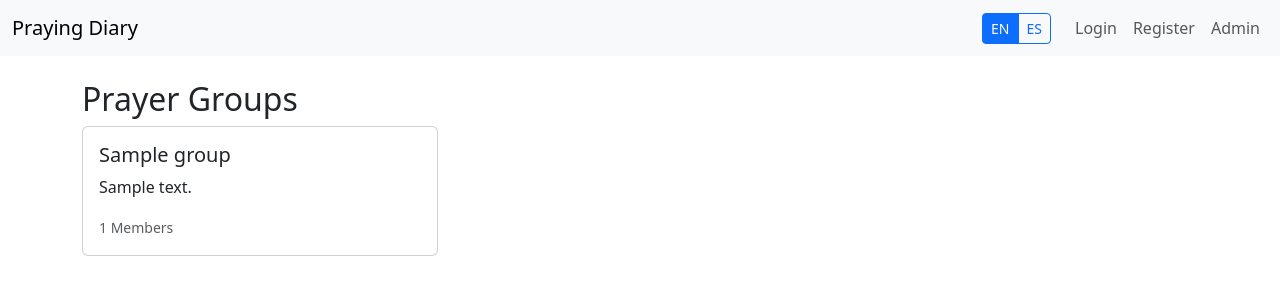
After one commit to arm00pv/pray, a Flask app: page /groups/ in a window 1280 px wide. The commit adds this page. Shown: the top 300 px of the page. Run offline with Flask 3, Linux system fonts and the light colour scheme; tables that the repository leaves empty hold one stand-in row (values such as "Sample post").

```diff
--- a/app.py
+++ b/app.py
@@ -14,6 +14,8 @@ from routes.community_routes import community_bp
 from routes.language_routes import language_bp
 from routes.notification_routes import notification_bp
 from routes.gratitude_routes import gratitude_bp
+from routes.testimony_routes import testimony_bp
+from routes.group_routes import group_bp
 from apscheduler.schedulers.background import BackgroundScheduler
 import os
 import logging
@@ -59,6 +61,8 @@ def create_app():
     app.register_blueprint(language_bp)
     app.register_blueprint(notification_bp)
     app.register_blueprint(gratitude_bp)
+    app.register_blueprint(testimony_bp)
+    app.register_blueprint(group_bp)
 
     # Scheduler
     # Only run scheduler if not in debug/reloader mode to avoid duplicates
--- a/routes/admin_routes.py
+++ b/routes/admin_routes.py
@@ -17,6 +17,9 @@ def dashboard():
     # Metrics: Most mentioned petitions
     top_tags = Tag.query.order_by(Tag.count.desc()).limit(10).all()
 
+    # Metrics: Flagged entries count
+    flagged_count = PrayerEntry.query.filter(PrayerEntry.flag_count > 0).count()
+
     # Metrics: IP locations
     # Get all entries with geo data
     entries = PrayerEntry.query.filter(PrayerEntry.geolocation_data != None).all()
@@ -35,7 +38,7 @@ def dashboard():
         except:
             pass
 
-    return render_template('admin_dashboard.html', top_tags=top_tags, locations=locations)
+    return render_template('admin_dashboard.html', top_tags=top_tags, locations=locations, flagged_count=flagged_count)
 
 @admin_bp.route('/dashboard/flagged')
 def flagged_entries():
--- /dev/null
+++ b/routes/group_routes.py
@@ -0,0 +1,48 @@
+from flask import Blueprint, render_template, redirect, url_for, flash, request
+from flask_login import login_required, current_user
+from models import PrayerGroup
+from extensions import db
+
+group_bp = Blueprint('group', __name__, url_prefix='/groups')
+
+@group_bp.route('/')
+def index():
+    groups = PrayerGroup.query.order_by(PrayerGroup.created_at.desc()).all()
+    return render_template('groups.html', groups=groups)
+
+@group_bp.route('/create', methods=['POST'])
+@login_required
+def create_group():
+    name = request.form.get('name')
+    description = request.form.get('description')
+
+    if not name:
+        flash('Group name is required.')
+        return redirect(url_for('group.index'))
+
+    group = PrayerGroup(name=name, description=description, created_by=current_user.id)
+    group.members.append(current_user)
+    db.session.add(group)
+    db.session.commit()
+    flash('Prayer group created.')
+    return redirect(url_for('group.index'))
+
+@group_bp.route('/join/<int:group_id>', methods=['POST'])
+@login_required
+def join_group(group_id):
+    group = PrayerGroup.query.get_or_404(group_id)
+    if current_user not in group.members:
+        group.members.append(current_user)
+        db.session.commit()
+        flash(f'Joined group {group.name}.')
+    return redirect(url_for('group.index'))
+
+@group_bp.route('/leave/<int:group_id>', methods=['POST'])
+@login_required
+def leave_group(group_id):
+    group = PrayerGroup.query.get_or_404(group_id)
+    if current_user in group.members:
+        group.members.remove(current_user)
+        db.session.commit()
+        flash(f'Left group {group.name}.')
+    return redirect(url_for('group.index'))
--- a/templates/base.html
+++ b/templates/base.html
@@ -54,6 +54,8 @@
                         {% else %}
                              <li class="nav-item"><a class="nav-link" href="{{ url_for('entry.user_dashboard') }}">{{ _('My Prayers') }}</a></li>
                              <li class="nav-item"><a class="nav-link" href="{{ url_for('gratitude.index') }}">{{ _('Gratitude') }}</a></li>
+                             <li class="nav-item"><a class="nav-link" href="{{ url_for('testimony.index') }}">{{ _('Testimonies') }}</a></li>
+                             <li class="nav-item"><a class="nav-link" href="{{ url_for('group.index') }}">{{ _('Groups') }}</a></li>
                              <li class="nav-item"><a class="nav-link" href="{{ url_for('community.index') }}">{{ _('Community') }}</a></li>
                              <li class="nav-item"><a class="nav-link" href="{{ url_for('settings.index') }}">{{ _('Settings') }}</a></li>
                         {% endif %}
--- /dev/null
+++ b/templates/groups.html
@@ -0,0 +1,58 @@
+{% extends "base.html" %}
+
+{% block content %}
+<div class="row">
+    <div class="col-md-12">
+        <h2>{{ _('Prayer Groups') }}</h2>
+
+        {% if current_user.is_authenticated %}
+        <div class="card mb-4">
+            <div class="card-body">
+                <h5>{{ _('Create New Group') }}</h5>
+                <form action="{{ url_for('group.create_group') }}" method="POST" class="row g-3">
+                    <div class="col-md-4">
+                        <input type="text" class="form-control" name="name" placeholder="{{ _('Group Name') }}" required>
+                    </div>
+                    <div class="col-md-6">
+                        <input type="text" class="form-control" name="description" placeholder="{{ _('Description (Optional)') }}">
+                    </div>
+                    <div class="col-md-2">
+                        <button type="submit" class="btn btn-success w-100">{{ _('Create') }}</button>
+                    </div>
+                </form>
+            </div>
+        </div>
+        {% endif %}
+
+        <div class="row">
+            {% for group in groups %}
+            <div class="col-md-4 mb-3">
+                <div class="card h-100">
+                    <div class="card-body">
+                        <h5 class="card-title">{{ group.name }}</h5>
+                        <p class="card-text">{{ group.description }}</p>
+                        <p class="card-text"><small class="text-muted">{{ group.members|length }} {{ _('Members') }}</small></p>
+
+                        {% if current_user.is_authenticated %}
+                            {% if current_user in group.members %}
+                                <form action="{{ url_for('group.leave_group', group_id=group.id) }}" method="POST">
+                                    <button type="submit" class="btn btn-outline-danger btn-sm">{{ _('Leave Group') }}</button>
+                                </form>
+                            {% else %}
+                                <form action="{{ url_for('group.join_group', group_id=group.id) }}" method="POST">
+                                    <button type="submit" class="btn btn-primary btn-sm">{{ _('Join Group') }}</button>
+                                </form>
+                            {% endif %}
+                        {% endif %}
+                    </div>
+                </div>
+            </div>
+            {% else %}
+            <div class="col-12">
+                <p>{{ _('No prayer groups found.') }}</p>
+            </div>
+            {% endfor %}
+        </div>
+    </div>
+</div>
+{% endblock %}
```
Also changed, not shown: models.py (+21 -0 lines), routes/testimony_routes.py (added, +31 -0 lines), templates/admin_dashboard.html (+9 -9 lines), templates/testimonies.html (added, +37 -0 lines), translations/es/LC_MESSAGES/messages.po, 2 other files.
